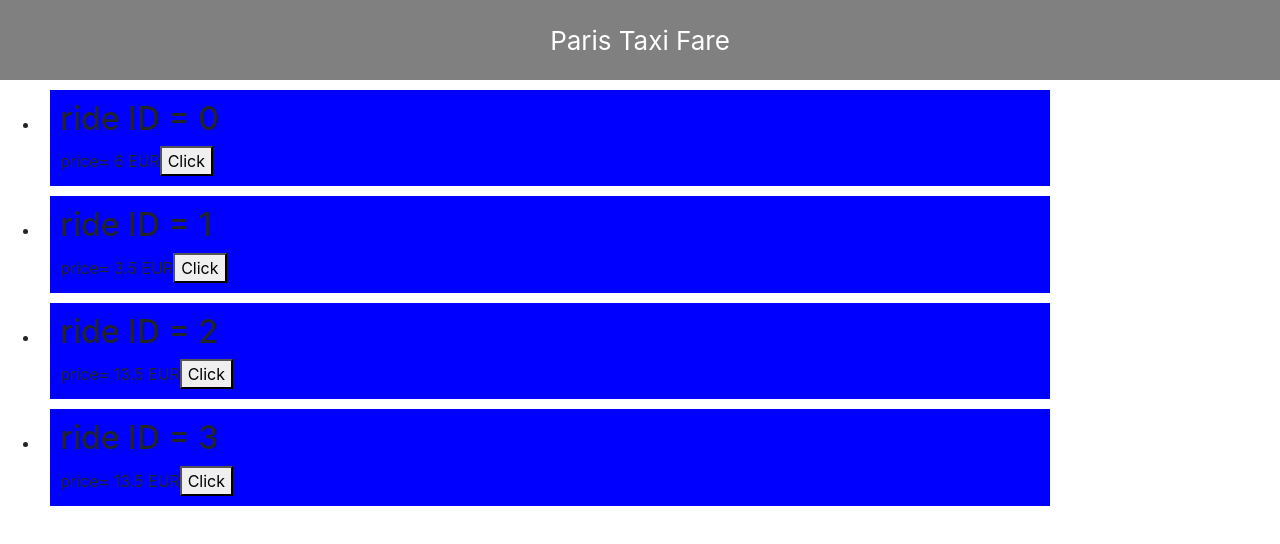
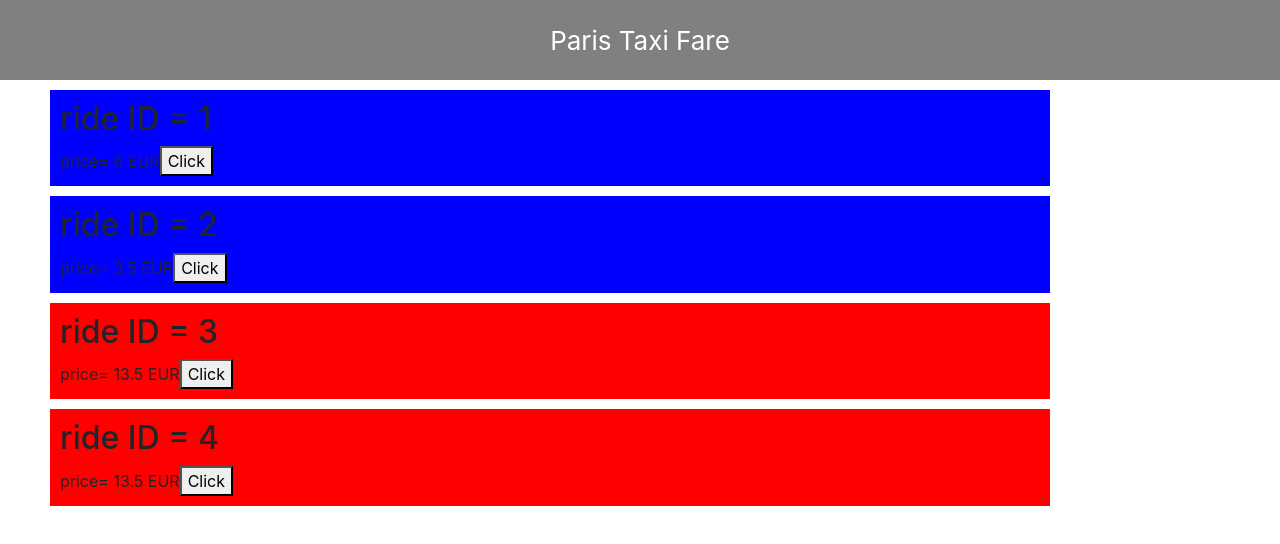
Before and after one commit to Ivanhoe44/00_Paris_Taxi_Fare, a React (Create React App) app: page / in a window 1280 px wide. Shown: the top 544 px of the page. Built offline with nearby package versions, Linux system fonts and the light colour scheme.

Commit message:
Components P8

```diff
--- a/src/components/RideComponent.js
+++ b/src/components/RideComponent.js
@@ -1,7 +1,6 @@
 import React from "react";
 import moment from "moment";
 import 'moment-duration-format';
-
 
 function List(props) {
   const rides = props.RIDES;
@@ -31,15 +30,12 @@ function List(props) {
     document.getElementsByTagName("span")[i_button].innerHTML = "Clicked";
   };
 
-
   return (
     <ul>{i_rides.map((i_ride) =>
-      <li key={i_ride.id}>
-      <div  className={(i_ride.distance>2) ? 'background-red' : 'background-blue'}><h2> ride ID = {i_ride} <span></span></h2> price= {price(i_ride)} EUR
+      <div  className={(rides[i_ride].distance>2) ? 'background-red' : 'background-blue'}><h2> ride ID = {rides[i_ride].id} <span></span></h2> price= {price(i_ride)} EUR
           <button id="button" onClick={() => clicked(i_ride) & alert(message_alert(i_ride)) }>Click
           </button>
-      </div>
-      </li>)}
+      </div>)}
     </ul>
   );
 }
```
